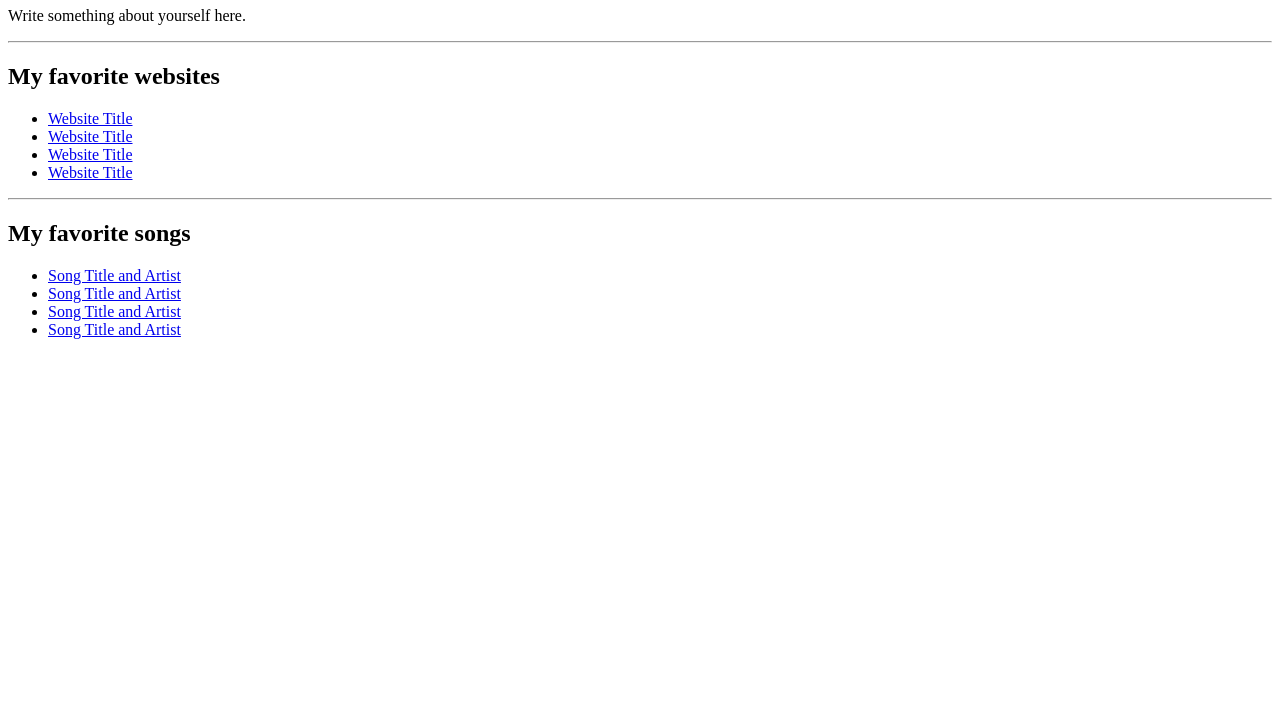
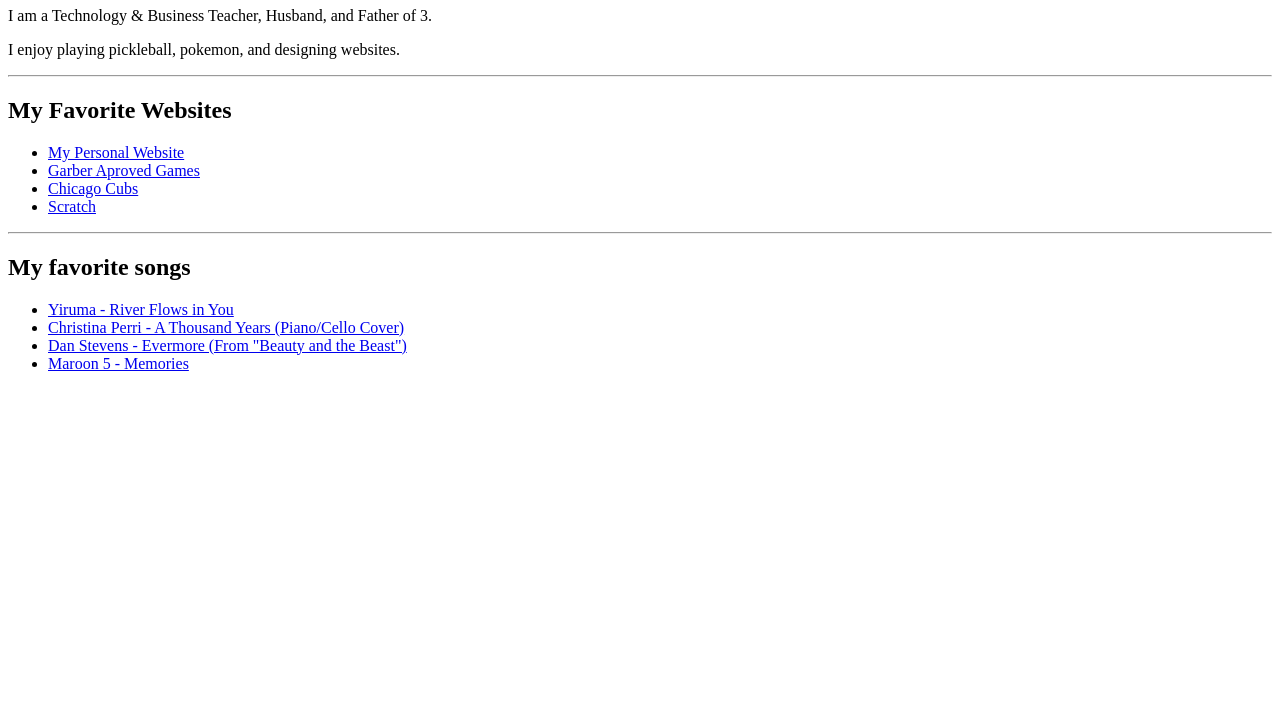
Before and after one commit to Mr-Garber/Personal-Website, a plain HTML site: page index.html in a window 1280 px wide. Shown: the part 73-800 px from the top of the page. Drawn offline with Linux system fonts and the light colour scheme.

Commit message:
My example

```diff
--- a/index.html
+++ b/index.html
@@ -3,30 +3,31 @@
 	<head>
 		<meta charset="utf-8" />
 <!-- This is the title that will show up in the browser tab -->
-		<title>Template HMTL</title>
-		<meta name="description" content="Basic HTML template" />
+		<title>About Mr. Garber</title>
+		<meta name="description" content="Basic website about Mr. Garber" />
 		<meta name="author" content="Grant Garber" />
 		<meta name="viewport" content="width=device-width, initial-scale=1" />
 	</head>
 
 	<body>
-		<h1>Your Name Personal Website</h1>
-<p>Write something about yourself here.</p>
+		<h1>About Mr. Garber</h1>
+		<p>I am a Technology & Business Teacher, Husband, and Father of 3.</p>
+		<p>I enjoy playing pickleball, pokemon, and designing websites.</p>
 		<hr>
-<h2>My favorite websites</h2>
+		<h2>My Favorite Websites</h2>
 		<ul>
-    <li><a href="website link">Website Title</a></li>
-    <li><a href="website link">Website Title</a></li>
-    <li><a href="website link">Website Title</a></li>
-    <li><a href="website link">Website Title</a></li>
+		    <li><a href="https://aggarber.github.io/Anthony-Grant-Garber/">My Personal Website</a></li>
+		    <li><a href="https://sites.google.com/flcs.k12.in.us/garberapprovedgames/home">Garber Aproved Games</a></li>
+		    <li><a href="https://www.mlb.com/cubs">Chicago Cubs</a></li>
+		    <li><a href="https://scratch.mit.edu/">Scratch</a></li>
 		</ul>
 		<hr>
 		<h2>My favorite songs</h2>
 		<ul>
-    <li><a href="youtube link">Song Title and Artist</a></li>
-    <li><a href="youtube link">Song Title and Artist</a></li>
-    <li><a href="youtube link">Song Title and Artist</a></li>
-    <li><a href="youtube link">Song Title and Artist</a></li>
+		    <li><a href="https://youtu.be/7maJOI3QMu0">Yiruma - River Flows in You</a></li>
+		    <li><a href="https://youtu.be/QgaTQ5-XfMM">Christina Perri - A Thousand Years (Piano/Cello Cover)</a></li>
+		    <li><a href="https://youtu.be/diLa-gpHRKc">Dan Stevens - Evermore (From "Beauty and the Beast")</a></li>
+		    <li><a href="https://youtu.be/SlPhMPnQ58k">Maroon 5 - Memories</a></li>
 		</ul>
 	</body>
 </html>
```
Lines whose indentation alone changed are shown as unchanged.
